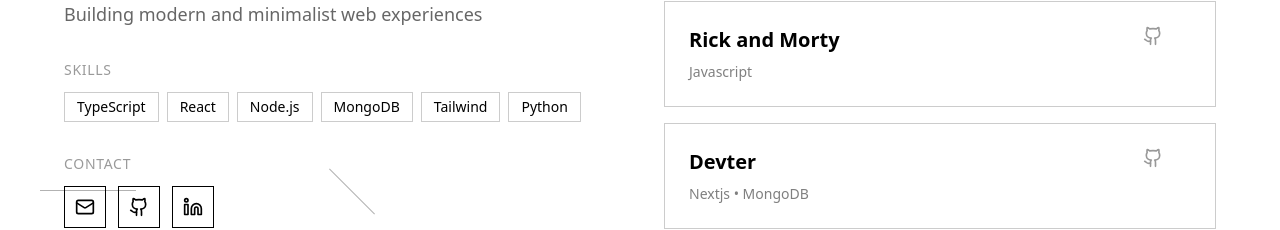
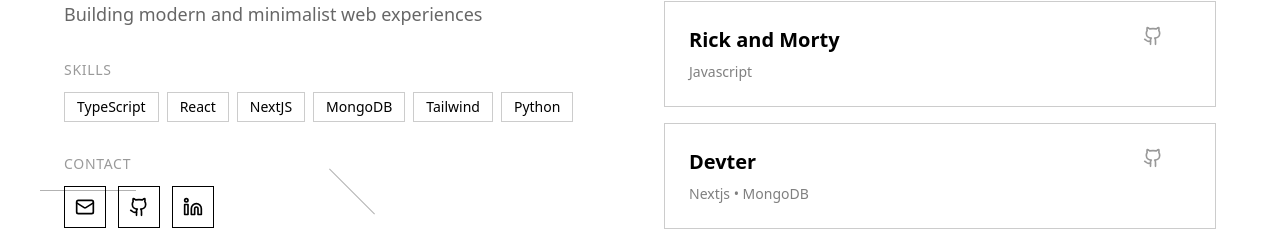
Before and after one commit to MateoDelgadoU/Portfolio-Mateo, a React (Vite) app: page / in a window 1280 px wide. Shown: the part 342-572 px from the top of the page. Built offline with nearby package versions, Linux system fonts and the light colour scheme.

Commit message:
hotfix de un label

```diff
--- a/src/components/MainContent.tsx
+++ b/src/components/MainContent.tsx
@@ -9,7 +9,7 @@ interface MainContentProps {
 }
 
 export default function MainContent({ isDark, hoveredProject, setHoveredProject }: MainContentProps) {
-    const skills = ['TypeScript', 'React', 'Node.js', 'MongoDB', 'Tailwind', 'Python'];
+    const skills = ['TypeScript', 'React', 'NextJS', 'MongoDB', 'Tailwind', 'Python'];
     return (
         <>
             {/* Main Content */}
```
